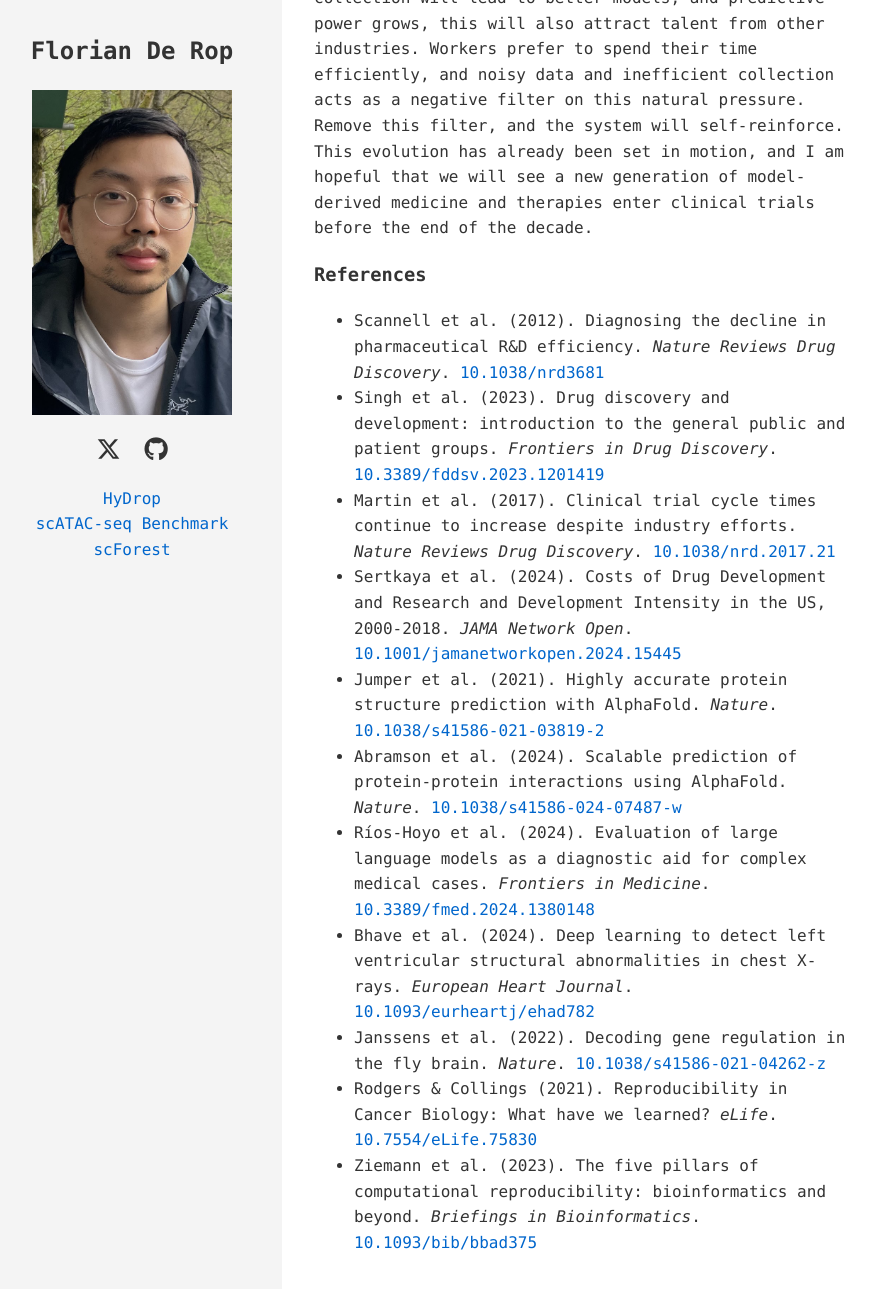
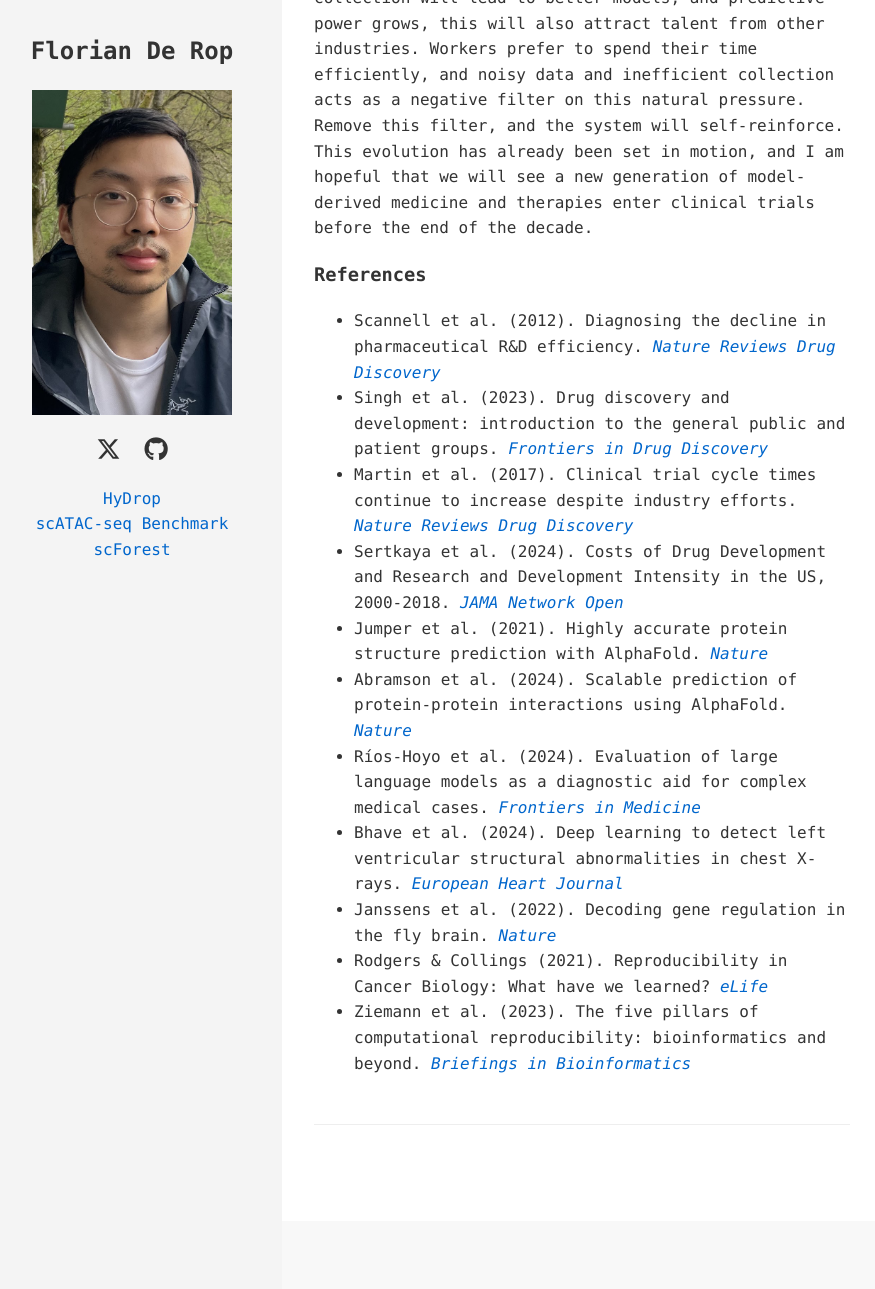
Before and after one commit to fderop/fderop.github.io, a Jekyll site: the page built from index.html, in a window 1280 px wide and 1400 px high, scrolled down 3854 px. Shown: the top 1289 px of the window, without its empty margins (208-1083 px from the left). Built offline with Jekyll 4.4.1, drawn with Linux system fonts in a browser that asks for light colours; the list of posts is cut into pages by our own code; comment, search, counter and statistics services are not loaded; after the commit the page ends 5075 px from its top, so only the background shows below that.

Commit message:
small update

```diff
--- a/_layouts/classic.html
+++ b/_layouts/classic.html
@@ -151,6 +151,32 @@
         .right-column .post:first-child .post-title {
             margin-top: 0;
         }
+
+        .pdf-link {
+            margin-top: 1rem;
+            margin-bottom: 2rem;
+            text-align: center;
+        }
+
+        .pdf-link a {
+            display: inline-block;
+            padding: 0.5rem 1rem;
+            border: 1px solid var(--border-color);
+            border-radius: 4px;
+            color: var(--link-color);
+            background-color: var(--content-bg);
+        }
+
+        .pdf-link a:hover {
+            background-color: var(--sidebar-bg);
+        }
+
+        .date-pdf {
+            color: var(--text-color);
+            opacity: 0.7;
+            margin-left: 1rem;
+            font-size: 0.9em;
+        }
     </style>
 </head>
 <body>
--- a/_posts/2024-11-20-market-for-structured-data.markdown
+++ b/_posts/2024-11-20-market-for-structured-data.markdown
@@ -18,14 +19,14 @@
 Silicon and energy have been commodified, but biological training data has not. The biotech industry should have the confidence to generate large (in the order of $10M) structured, high-dimensional datasets across a large number of technical and biological replicates with the explicit intent to feed this data into machine learning models. Such large datasets could even be "rented" out to customers who train models on them without ever seeing the data by using homomorphic encryption. When it is proven that this mode of data collection will lead to better models, and predictive power grows, this will also attract talent from other industries. Workers prefer to spend their time efficiently, and noisy data and inefficient collection acts as a negative filter on this natural pressure. Remove this filter, and the system will self-reinforce. This evolution has already been set in motion, and I am hopeful that we will see a new generation of model-derived medicine and therapies enter clinical trials before the end of the decade.
 
 ### References
-* Scannell et al. (2012). Diagnosing the decline in pharmaceutical R&D efficiency. *Nature Reviews Drug Discovery*. [10.1038/nrd3681](https://www.nature.com/articles/nrd3681)
-* Singh et al. (2023). Drug discovery and development: introduction to the general public and patient groups. *Frontiers in Drug Discovery*. [10.3389/fddsv.2023.1201419](https://www.frontiersin.org/journals/drug-discovery/articles/10.3389/fddsv.2023.1201419/full)
-* Martin et al. (2017). Clinical trial cycle times continue to increase despite industry efforts. *Nature Reviews Drug Discovery*. [10.1038/nrd.2017.21](https://www.nature.com/articles/nrd.2017.21)
-* Sertkaya et al. (2024). Costs of Drug Development and Research and Development Intensity in the US, 2000-2018. *JAMA Network Open*. [10.1001/jamanetworkopen.2024.15445](https://jamanetwork.com/journals/jamanetworkopen/fullarticle/2820562)
-* Jumper et al. (2021). Highly accurate protein structure prediction with AlphaFold. *Nature*. [10.1038/s41586-021-03819-2](https://www.nature.com/articles/s41586-021-03819-2)
-* Abramson et al. (2024). Scalable prediction of protein-protein interactions using AlphaFold. *Nature*. [10.1038/s41586-024-07487-w](https://www.nature.com/articles/s41586-024-07487-w)
-* Ríos-Hoyo et al. (2024). Evaluation of large language models as a diagnostic aid for complex medical cases. *Frontiers in Medicine*. [10.3389/fmed.2024.1380148](https://www.frontiersin.org/journals/medicine/articles/10.3389/fmed.2024.1380148/full)
-* Bhave et al. (2024). Deep learning to detect left ventricular structural abnormalities in chest X-rays. *European Heart Journal*. [10.1093/eurheartj/ehad782](https://pubmed.ncbi.nlm.nih.gov/38503537/)
-* Janssens et al. (2022). Decoding gene regulation in the fly brain. *Nature*. [10.1038/s41586-021-04262-z](https://www.nature.com/articles/s41586-021-04262-z)
-* Rodgers & Collings (2021). Reproducibility in Cancer Biology: What have we learned? *eLife*. [10.7554/eLife.75830](https://elifesciences.org/articles/75830)
-* Ziemann et al. (2023). The five pillars of computational reproducibility: bioinformatics and beyond. *Briefings in Bioinformatics*. [10.1093/bib/bbad375](https://academic.oup.com/bib/article/24/6/bbad375/7326135)
+* Scannell et al. (2012). Diagnosing the decline in pharmaceutical R&D efficiency. [*Nature Reviews Drug Discovery*](https://www.nature.com/articles/nrd3681)
+* Singh et al. (2023). Drug discovery and development: introduction to the general public and patient groups. [*Frontiers in Drug Discovery*](https://www.frontiersin.org/journals/drug-discovery/articles/10.3389/fddsv.2023.1201419/full)
+* Martin et al. (2017). Clinical trial cycle times continue to increase despite industry efforts. [*Nature Reviews Drug Discovery*](https://www.nature.com/articles/nrd.2017.21)
+* Sertkaya et al. (2024). Costs of Drug Development and Research and Development Intensity in the US, 2000-2018. [*JAMA Network Open*](https://jamanetwork.com/journals/jamanetworkopen/fullarticle/2820562)
+* Jumper et al. (2021). Highly accurate protein structure prediction with AlphaFold. [*Nature*](https://www.nature.com/articles/s41586-021-03819-2)
+* Abramson et al. (2024). Scalable prediction of protein-protein interactions using AlphaFold. [*Nature*](https://www.nature.com/articles/s41586-024-07487-w)
+* Ríos-Hoyo et al. (2024). Evaluation of large language models as a diagnostic aid for complex medical cases. [*Frontiers in Medicine*](https://www.frontiersin.org/journals/medicine/articles/10.3389/fmed.2024.1380148/full)
+* Bhave et al. (2024). Deep learning to detect left ventricular structural abnormalities in chest X-rays. [*European Heart Journal*](https://pubmed.ncbi.nlm.nih.gov/38503537/)
+* Janssens et al. (2022). Decoding gene regulation in the fly brain. [*Nature*](https://www.nature.com/articles/s41586-021-04262-z)
+* Rodgers & Collings (2021). Reproducibility in Cancer Biology: What have we learned? [*eLife*](https://elifesciences.org/articles/75830)
+* Ziemann et al. (2023). The five pillars of computational reproducibility: bioinformatics and beyond. [*Briefings in Bioinformatics*](https://academic.oup.com/bib/article/24/6/bbad375/7326135)
```
Also changed, not shown: other parts of _posts/2024-11-20-market-for-structured-data.markdown (+2 -1 lines), _layouts/post.html (added, +13 -0 lines), 1 other file.
